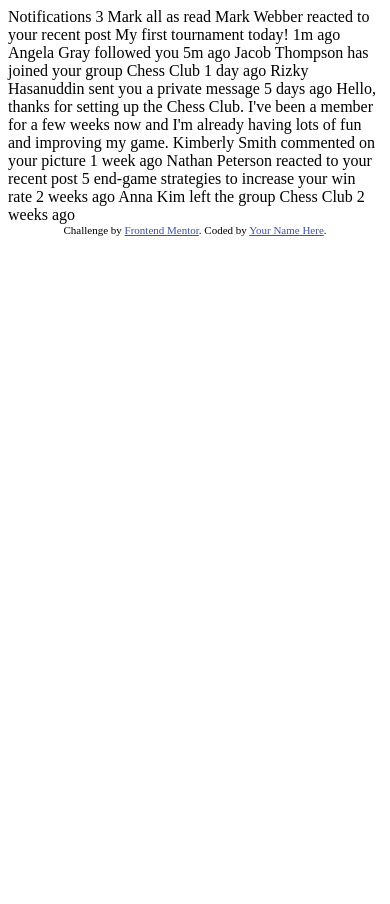
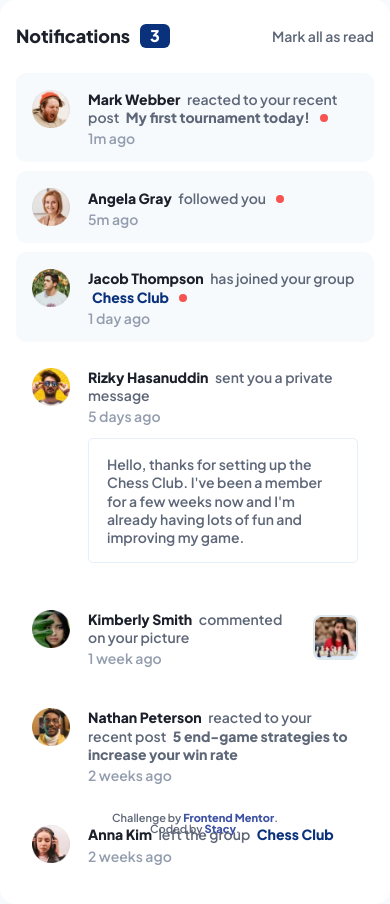
Before and after one commit to stautuan/notifications-page, a plain HTML site: page index.html in a window 390 px wide. Before the commit the page ends 844 px from the top, so only its background shows below. Drawn offline with Linux system fonts and the light colour scheme.

Commit message:
Notification layout (#1)
* Created layout structure in HTML

* Modified class names

* Added stylesheet and applied styles to layout

* Added user avatars and modified styles to notification section

* Fixed typo

* Added padding to notification card and positioned avatars

* Modified card background for new notifications

* Modified html structure, styles and added unread dot

* Added hover effects

* Added media queries and javascript

* Added image

* Removed comments and fonts folder

* Modified notification count padding

```diff
--- a/index.html
+++ b/index.html
@@ -1,51 +1,173 @@
 <!DOCTYPE html>
 <html lang="en">
-<head>
-  <meta charset="UTF-8">
-  <meta name="viewport" content="width=device-width, initial-scale=1.0"> <!-- displays site properly based on user's device -->
+  <head>
+    <meta charset="UTF-8" />
+    <meta name="viewport" content="width=device-width, initial-scale=1.0" />
+    <!-- displays site properly based on user's device -->
 
-  <link rel="icon" type="image/png" sizes="32x32" href="./assets/images/favicon-32x32.png">
+    <link
+      rel="icon"
+      type="image/png"
+      sizes="32x32"
+      href="./assets/images/favicon-32x32.png"
+    />
+    <link rel="stylesheet" href="styles.css" />
 
-  <title>Frontend Mentor | Notifications page</title>
+    <title>Frontend Mentor | Notifications page</title>
+  </head>
+  <body>
+    <main class="main">
+      <section id="header" class="section" role="header">
+        <div class="header__container">
+          <h1 class="header__title">
+            Notifications<span class="count">3</span>
+          </h1>
+          <button type="button" class="btn">Mark all as read</button>
+        </div>
+      </section>
+      <section id="notification" class="section">
+        <div class="notification__container">
+          <article class="notification__card notification__card--unread">
+            <figure class="column__left">
+              <img
+                class="notification__avatar"
+                src="./assets/images/avatar-mark-webber.webp"
+                alt="Mark Webber"
+              />
+            </figure>
+            <div class="column__right">
+              <p class="notification__status">
+                <a class="notification__user" href="/">Mark Webber</a>
+                reacted to your recent post
+                <a class="post" href="/">My first tournament today!</a
+                ><span class="dot active"></span>
+              </p>
+              <p class="notification__date">1m ago</p>
+            </div>
+          </article>
+          <article class="notification__card notification__card--unread">
+            <figure class="column__left">
+              <img
+                class="notification__avatar"
+                src="./assets/images/avatar-angela-gray.webp"
+                alt="Angela Gray"
+              />
+            </figure>
+            <div class="column__right">
+              <p class="notification__status">
+                <a class="notification__user" href="/">Angela Gray</a>
+                followed you<span class="dot active"></span>
+              </p>
+              <p class="notification__date">5m ago</p>
+            </div>
+          </article>
+          <article class="notification__card notification__card--unread">
+            <figure class="column__left">
+              <img
+                class="notification__avatar"
+                src="./assets/images/avatar-jacob-thompson.webp"
+                alt="Jacob Thompson"
+              />
+            </figure>
+            <div class="column__right">
+              <p class="notification__status">
+                <a class="notification__user" href="/">Jacob Thompson</a> has
+                joined your group <a class="group" href="/">Chess Club</a
+                ><span class="dot active"></span>
+              </p>
+              <p class="notification__date">1 day ago</p>
+            </div>
+          </article>
+          <article class="notification__card">
+            <figure class="column__left">
+              <img
+                class="notification__avatar"
+                src="./assets/images/avatar-rizky-hasanuddin.webp"
+                alt="Rizky Hasanuddin"
+              />
+            </figure>
+            <div class="column__right">
+              <p class="notification__status">
+                <a class="notification__user" href="/">Rizky Hasanuddin</a>
+                sent you a private message<span class="dot"></span>
+              </p>
+              <p class="notification__date">5 days ago</p>
+              <blockquote>
+                <p>
+                  Hello, thanks for setting up the Chess Club. I've been a
+                  member for a few weeks now and I'm already having lots of fun
+                  and improving my game.
+                </p>
+              </blockquote>
+            </div>
+          </article>
+          <article class="notification__card">
+            <figure class="column__left">
+              <img
+                class="notification__avatar"
+                src="./assets/images/avatar-kimberly-smith.webp"
+                alt="Kimberly Smith"
+              />
+            </figure>
+            <div class="column__right">
+              <p class="notification__status">
+                <a class="notification__user" href="/">Kimberly Smith</a>
+                commented on your picture<span class="dot"></span>
+              </p>
+              <p class="notification__date">1 week ago</p>
+            </div>
+            <figure class="picture">
+              <img src="./assets/images/image-chess.webp" alt="Chess image" />
+            </figure>
+          </article>
+          <article class="notification__card">
+            <figure class="column__left">
+              <img
+                class="notification__avatar"
+                src="./assets/images/avatar-nathan-peterson.webp"
+                alt="Nathan Peterson"
+              />
+            </figure>
+            <div class="column__right">
+              <p class="notification__status">
+                <a class="notification__user" href="/">Nathan Peterson</a>
+                reacted to your recent post
+                <a class="post" href="/"
+                  >5 end-game strategies to increase your win rate</a
+                ><span class="dot"></span>
+              </p>
+              <p class="notification__date">2 weeks ago</p>
+            </div>
+          </article>
+          <article class="notification__card">
+            <figure class="column__left">
+              <img
+                class="notification__avatar"
+                src="./assets/images/avatar-anna-kim.webp"
+                alt="Anna Kim"
+              />
+            </figure>
+            <div class="column__right">
+              <p class="notification__status">
+                <a class="notification__user" href="/">Anna Kim</a> left the
+                group <a class="group" href="/">Chess Club</a
+                ><span class="dot"></span>
+              </p>
+              <p class="notification__date">2 weeks ago</p>
+            </div>
+          </article>
+        </div>
+      </section>
+      <footer class="footer">
+        <p class="attribution">
+          Challenge by
+          <a href="https://www.frontendmentor.io?ref=challenge" target="_blank"
+            >Frontend Mentor</a
+          >. Coded by <a href="#">Stacy</a>.
+        </p>
+      </footer>
+    </main>
 
-  <!-- Feel free to remove these styles or customise in your own stylesheet 👍 -->
-  <style>
-    .attribution { font-size: 11px; text-align: center; }
-    .attribution a { color: hsl(228, 45%, 44%); }
-  </style>
-</head>
-<body>
-
-  Notifications 3
-
-  Mark all as read
-
-  Mark Webber reacted to your recent post My first tournament today!
-  1m ago
-
-  Angela Gray followed you
-  5m ago
-
-  Jacob Thompson has joined your group Chess Club
-  1 day ago
-
-  Rizky Hasanuddin sent you a private message
-  5 days ago
-  Hello, thanks for setting up the Chess Club. I've been a member for a few weeks now and
-  I'm already having lots of fun and improving my game.
-
-  Kimberly Smith commented on your picture
-  1 week ago
-
-  Nathan Peterson reacted to your recent post 5 end-game strategies to increase your win rate
-  2 weeks ago
-
-  Anna Kim left the group Chess Club
-  2 weeks ago
-
-  <div class="attribution">
-    Challenge by <a href="https://www.frontendmentor.io?ref=challenge" target="_blank">Frontend Mentor</a>.
-    Coded by <a href="#">Your Name Here</a>.
-  </div>
-</body>
+    <script src="script.js"></script>
+  </body>
 </html>
--- /dev/null
+++ b/styles.css
@@ -0,0 +1,262 @@
+@import url('https://fonts.googleapis.com/css2?family=Plus+Jakarta+Sans:ital,wght@0,200..800;1,200..800&display=swap');
+
+:root {
+  --font-sans: 'Plus Jakarta Sans', sans-serif;
+  --clr-primary-red: hsl(1, 90%, 64%);
+  --clr-primary-blue: hsl(219, 85%, 26%);
+  --clr-primary-bright-blue: hsl(240, 92%, 36%);
+  --clr-primary-light-blue: hsl(228, 45%, 44%);
+  --clr-white: hsl(0, 0%, 100%);
+  --clr-gray-1: hsl(210, 60%, 98%);
+  --clr-gray-2: hsl(211, 68%, 94%);
+  --clr-gray-3: hsl(205, 33%, 90%);
+  --clr-gray-4: hsl(219, 14%, 63%);
+  --clr-gray-5: hsl(219, 12%, 42%);
+  --clr-gray-6: hsl(224, 21%, 14%);
+
+  --transition: all 0.4s ease;
+}
+
+*,
+::after,
+::before {
+  margin: 0;
+  padding: 0;
+  box-sizing: border-box;
+}
+
+html {
+  font-size: 62.5%;
+}
+
+/******************************/
+/******* GENERAL STYLES *******/
+/******************************/
+
+body {
+  font-family: var(--font-sans);
+  font-size: 1.6rem;
+  font-weight: 600;
+  line-height: 1;
+  color: var(--clr-gray-5);
+  background-color: var(--clr-gray-1);
+  -webkit-font-smoothing: antialiased;
+
+  display: flex;
+  flex-direction: column;
+  align-items: center;
+  justify-content: center;
+  min-height: 100vh;
+}
+
+a:link,
+a:visited {
+  text-decoration: none;
+  font-weight: 800;
+  transition: var(--transition);
+}
+
+a:hover,
+a:active {
+  color: var(--clr-primary-bright-blue);
+}
+
+img {
+  display: block;
+  width: 100%;
+  object-fit: cover;
+}
+
+blockquote {
+  cursor: pointer;
+  border: 1px solid var(--clr-gray-2);
+  border-radius: 5px;
+  line-height: 1.3;
+  padding: 16px 18px;
+  margin: 10px 0 4px;
+  transition: var(--transition);
+}
+
+blockquote:hover {
+  background-color: var(--clr-gray-2);
+}
+
+.main {
+  max-width: 730px;
+  margin: auto;
+  background-color: var(--clr-white);
+  border-radius: 15px;
+  padding: 3.7rem 3rem 0;
+}
+
+.btn {
+  cursor: pointer;
+  background-color: transparent;
+  border: none;
+  font: inherit;
+  color: inherit;
+  transition: color;
+}
+
+.btn:hover {
+  color: var(--clr-primary-blue);
+  transition: var(--transition);
+}
+
+/******************************/
+/*********** HEADER ***********/
+/******************************/
+
+.header__container {
+  display: flex;
+  align-items: center;
+  justify-content: space-between;
+  margin-bottom: 3.5rem;
+}
+
+.header__title {
+  display: flex;
+  align-items: center;
+  gap: 1rem;
+  color: var(--clr-gray-6);
+  font-weight: 800;
+}
+
+.header__title span {
+  font-size: 1.6rem;
+  color: var(--clr-white);
+  background-color: var(--clr-primary-blue);
+  border-radius: 6px;
+  padding: 5px 11px;
+}
+
+/******************************/
+/******** NOTIFICATION ********/
+/******************************/
+
+.notification__container {
+  display: grid;
+  grid-template-rows: auto;
+  gap: 9px;
+}
+
+.notification__card {
+  display: flex;
+  align-items: center;
+  gap: 1.8rem;
+  border-radius: 10px;
+  padding: 17px 16px;
+}
+
+.column__left {
+  align-self: flex-start;
+}
+
+.column__right {
+  display: flex;
+  flex-direction: column;
+  gap: 5px;
+}
+
+.notification__avatar {
+  height: 45px;
+  width: 45px;
+}
+
+.notification__user {
+  color: var(--clr-gray-6);
+  margin-right: 4px;
+  transition: color 1s ease;
+}
+
+.notification__status {
+  line-height: 1.4;
+}
+
+.notification__date {
+  color: var(--clr-gray-4);
+}
+
+.post {
+  color: var(--clr-gray-5);
+  margin-left: 4px;
+  transition: color 1s ease;
+}
+
+.group {
+  color: var(--clr-primary-blue);
+  margin-left: 4px;
+}
+
+.notification__card--unread {
+  background-color: var(--clr-gray-1);
+}
+
+.active {
+  display: inline-block;
+  height: 8px;
+  width: 8px;
+  background-color: var(--clr-primary-red);
+  border-radius: 50%;
+  margin: 0px 0px 1px 10px;
+}
+
+.picture {
+  margin-left: auto;
+}
+
+.picture img {
+  height: 45px;
+  width: 45px;
+  border: 2px solid var(--clr-gray-3);
+  border-radius: 8px;
+}
+
+/******************************/
+/*********** FOOTER ***********/
+/******************************/
+
+.attribution {
+  font-size: 1.1rem;
+  text-align: center;
+  position: fixed;
+  bottom: 0;
+  left: 50%;
+  transform: translateX(-50%);
+  padding: 1rem 0;
+}
+.attribution a {
+  color: var(--clr-primary-light-blue);
+}
+
+@media screen and (max-width: 715px) {
+  body {
+    font-size: 1.4rem;
+  }
+
+  .main {
+    padding: 2.4rem 1.6rem;
+  }
+
+  .header__container {
+    margin-bottom: 2.5rem;
+  }
+
+  .header__title {
+    font-size: 1.8rem;
+  }
+
+  .header__title span {
+    font-size: 1.6rem;
+    padding: 4px 10px;
+  }
+
+  .notification__avatar {
+    height: 38px;
+    width: 38px;
+  }
+
+  .notification__status {
+    line-height: 1.3;
+  }
+}
```
Also changed, not shown: script.js (added, +22 -0 lines), assets/fonts/PlusJakartaSans-VariableFont_wght.ttf (deleted), assets/fonts/README.txt (deleted), assets/fonts/static/PlusJakartaSans-ExtraBold.ttf (deleted), assets/fonts/static/PlusJakartaSans-Medium.ttf (deleted).
